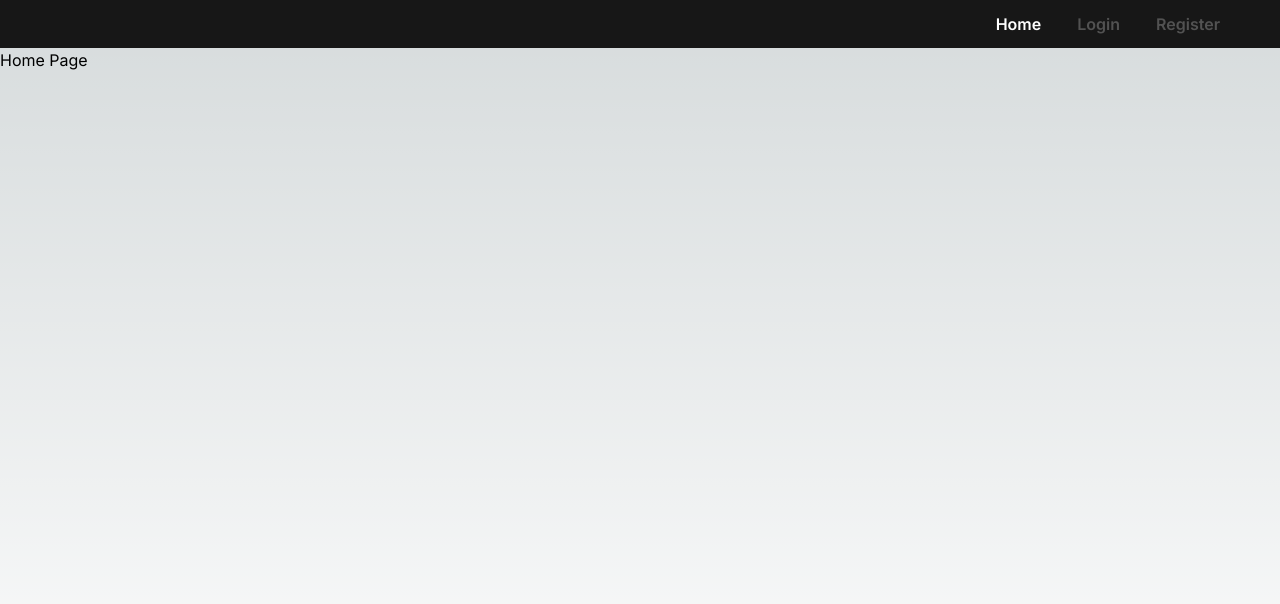
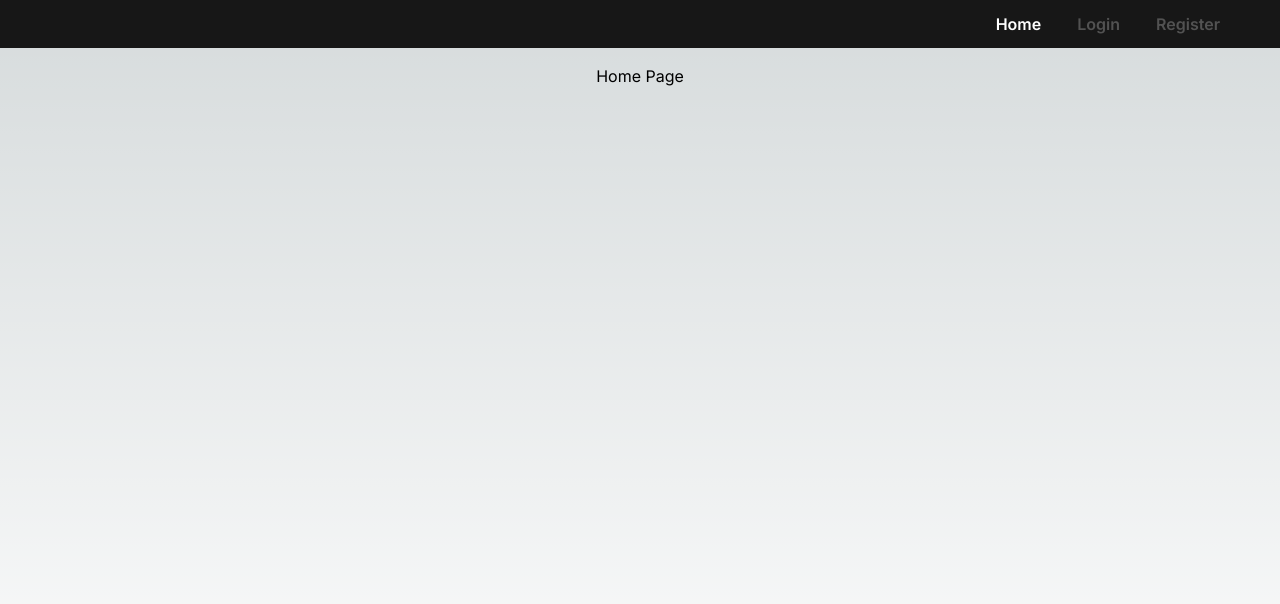
Before and after one commit to ranepaarth/fullstack-next-authentication, a Next.js app: page / in a window 1280 px wide. Shown: the top 604 px of the page. Built offline with nearby package versions, Linux system fonts and the light colour scheme.

Commit message:
feat: :lipstick: implement react-hot-toast

```diff
--- a/src/app/layout.tsx
+++ b/src/app/layout.tsx
@@ -2,6 +2,7 @@ import Navbar from "@/components/Navbar";
 import type { Metadata } from "next";
 import { Inter } from "next/font/google";
 import "./globals.css";
+import { Toaster } from "react-hot-toast";
 
 const inter = Inter({ subsets: ["latin"] });
 
@@ -19,7 +20,10 @@ export default function RootLayout({
     <html lang="en">
       <body className={inter.className}>
         <Navbar />
-        <main className="w-full min-h-[calc(100dvh-56px)]">{children}</main>
+        <Toaster position="top-center"/>
+        <main className="w-full min-h-[calc(100dvh-56px)] flex justify-center py-4 px-8">
+          {children}
+        </main>
       </body>
     </html>
   );
```
